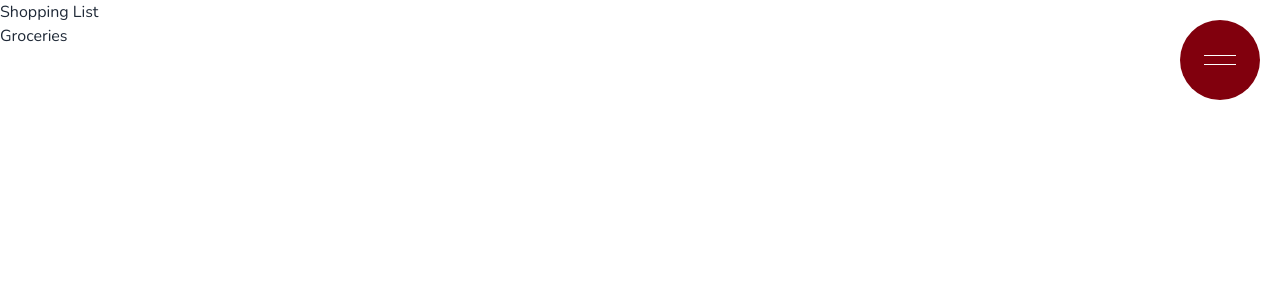
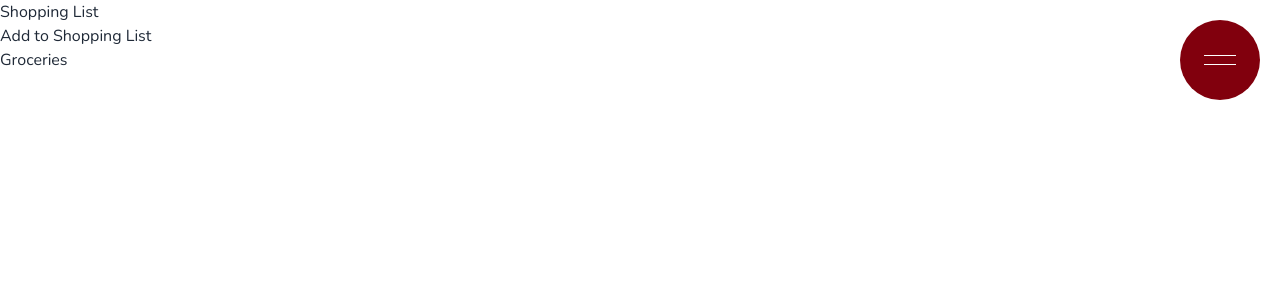
Before and after one commit to zynbahmed/recipie, a React (Vite) app in the folder reci-pie/: page /shopping-list in a window 1280 px wide. Shown: the top 300 px of the page. Built offline with nearby package versions, Linux system fonts and the light colour scheme.

Commit message:
shopping list controller

```diff
--- a/reci-pie/src/pages/ShoppingList.jsx
+++ b/reci-pie/src/pages/ShoppingList.jsx
@@ -1,11 +1,18 @@
-const ShoppingList = ({ list }) => {
+import Client from '../services/api'
+const ShoppingList = ({ list, user, setList }) => {
+  const add = async () => {
+    const flattenedList = list.flat()
+    const request = { flattenedList, user }
+    await Client.post('/list', request)
+    setList([])
+  }
   return (
     <div>
       <h1>Shopping List</h1>
       {list.map((item) => (
         <p>{item}</p>
       ))}
-
+      <button onClick={add}>Add to Shopping List</button>
       <h2>Groceries</h2>
     </div>
   )
```
